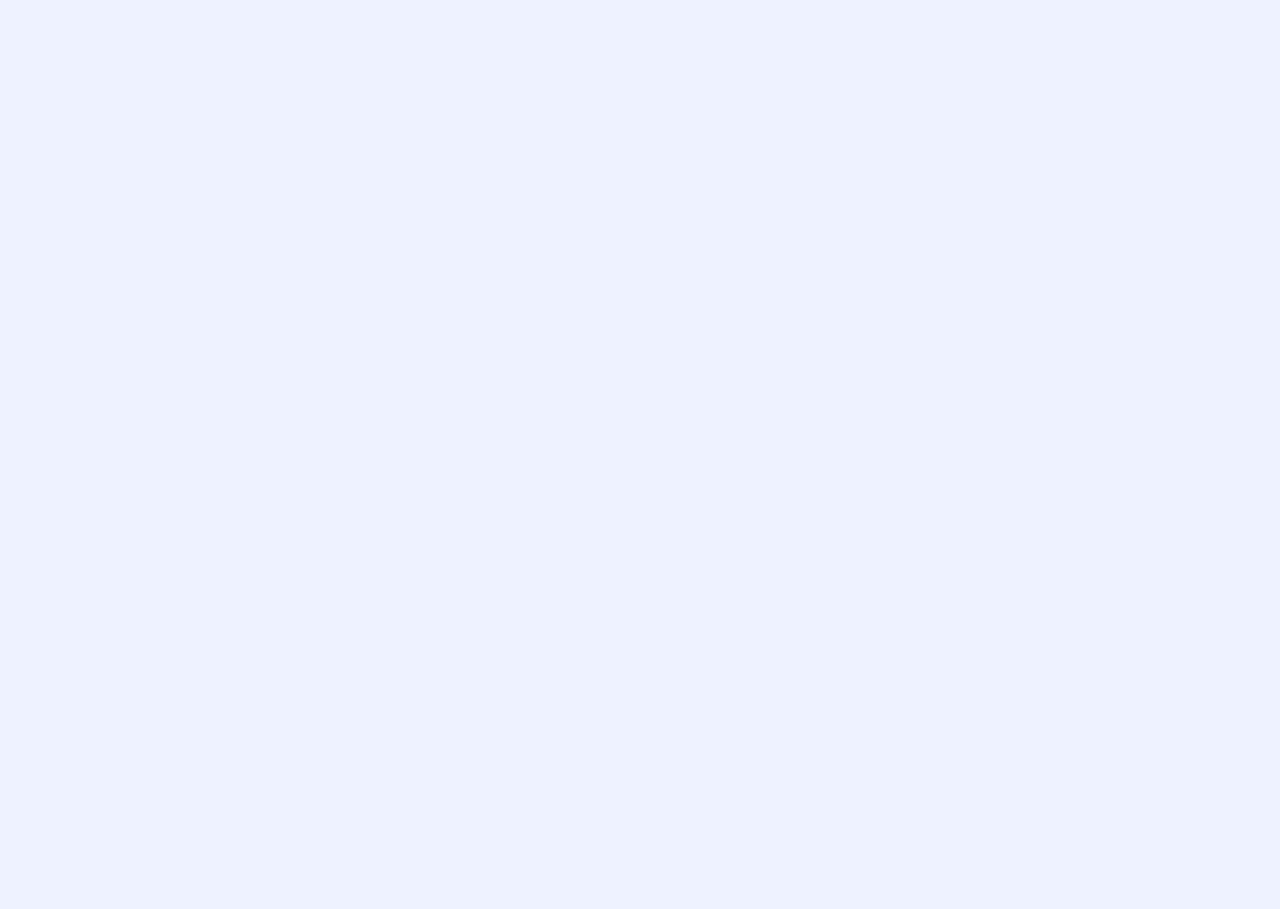
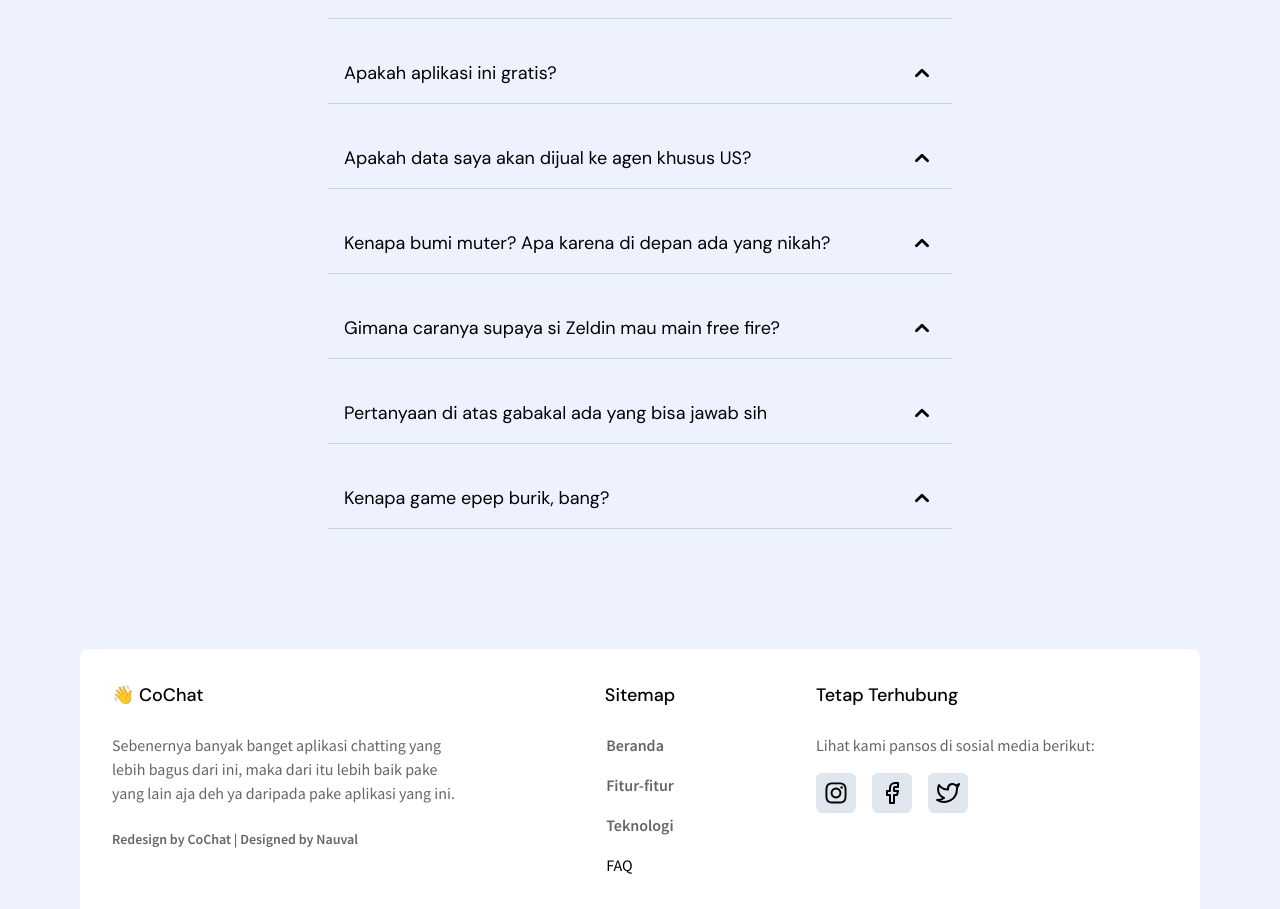
Before and after one commit to ridhoadtyaa/CoChat, a Next.js app: page / in a window 1280 px wide. Shown: the part 2768-3677 px from the top of the page. Before the commit the page ends 2462 px from the top, so only its background shows below. Built offline with nearby package versions, Linux system fonts and the light colour scheme.

Commit message:
feat: add section FAQ and footer

```diff
--- /dev/null
+++ b/components/FAQ/Disclosure.js
@@ -0,0 +1,83 @@
+import { Disclosure } from '@headlessui/react';
+import { ChevronUpIcon } from '@heroicons/react/solid';
+
+const listFaq = [
+  {
+    id: 1,
+    question: 'Apakah aplikasi ini sudah dapat izin dari MUI?',
+    answer:
+      'Lorem ipsum dolor sit amet consectetur adipisicing elit. Delectus minima eligendi consequatur, consequuntur cupiditate facere voluptas accusamus laboriosam officiis eveniet.',
+  },
+  {
+    id: 2,
+    question: 'Apakah aplikasi ini gratis?',
+    answer:
+      'Ya gratis dong, masa aplikasi chat aja berbayar sih. Lo kalo nanya yang bener dong. Bayangin aja kalo aplikasi ini berbayar, masa pas chat lo harus bayar setiap karakter. Kalo lo mau bayar mending pake MMS aja dah.',
+  },
+  {
+    id: 3,
+    question: 'Apakah data saya akan dijual ke agen khusus US?',
+    answer:
+      'Dipikir pikir kok males mikir. Dipikir pikir kok males mikir.Dipikir pikir kok males mikir.Dipikir pikir kok males mikir.Dipikir pikir kok males mikir.Dipikir pikir kok males mikir.Dipikir pikir kok males mikir.Dipikir pikir kok males mikir.',
+  },
+  {
+    id: 4,
+    question: 'Kenapa bumi muter? Apa karena di depan ada yang nikah?',
+    answer:
+      'Lorem ipsum dolor sit amet consectetur adipisicing elit. Delectus minima eligendi consequatur, consequuntur cupiditate facere voluptas accusamus laboriosam officiis eveniet.',
+  },
+  {
+    id: 5,
+    question: 'Gimana caranya supaya si Zeldin mau main free fire?',
+    answer:
+      'Lorem ipsum dolor sit amet consectetur adipisicing elit. Delectus minima eligendi consequatur, consequuntur cupiditate facere voluptas accusamus laboriosam officiis eveniet.',
+  },
+  {
+    id: 6,
+    question: 'Pertanyaan di atas gabakal ada yang bisa jawab sih',
+    answer:
+      'Lorem ipsum dolor sit amet consectetur adipisicing elit. Delectus minima eligendi consequatur, consequuntur cupiditate facere voluptas accusamus laboriosam officiis eveniet.',
+  },
+  {
+    id: 7,
+    question: 'Kenapa game epep burik, bang?',
+    answer:
+      'Lorem ipsum dolor sit amet consectetur adipisicing elit. Delectus minima eligendi consequatur, consequuntur cupiditate facere voluptas accusamus laboriosam officiis eveniet.',
+  },
+];
+
+const DisclosureFaq = () => {
+  return (
+    <div className="w-full pt-16">
+      <div className="w-full max-w-2xl p-2 mx-auto space-y-1">
+        {listFaq.map((faq) => (
+          <Disclosure key={faq.id}>
+            {({ open }) => (
+              <div className={`${open && 'bg-blue-600/80'} p-4 rounded-lg`}>
+                <Disclosure.Button
+                  className={`flex justify-between w-full px-4 pt-1 pb-4 font-['DM_Sans'] md:text-lg text-left ${
+                    open
+                      ? 'text-white border-slate-400'
+                      : 'text-black border-slate-300'
+                  } border-b`}
+                >
+                  <span>{faq.question}</span>
+                  <ChevronUpIcon
+                    className={`${
+                      open ? 'transform rotate-180 text-white' : 'text-black'
+                    } w-7 h-7`}
+                  />
+                </Disclosure.Button>
+                <Disclosure.Panel className="px-4 pt-4 pb-2 text-sm md:text-base text-white">
+                  {faq.answer}
+                </Disclosure.Panel>
+              </div>
+            )}
+          </Disclosure>
+        ))}
+      </div>
+    </div>
+  );
+};
+
+export default DisclosureFaq;
--- /dev/null
+++ b/components/FAQ/index.js
@@ -0,0 +1,23 @@
+import DisclosureFaq from './Disclosure';
+
+const FAQ = () => {
+  return (
+    <section className="py-24" id="faq">
+      <div className="container mx-auto">
+        <div className="text-center">
+          <h2 className="text-2xl md:text-3xl">
+            Pertanyaan Yang Sering Ditanyain
+          </h2>
+          <p className="opacity-60 text-sm mt-2 sm:w-6/12 md:w-6/12 xl:w-5/12 sm:mx-auto lg:text-base">
+            Sebenernya pertanyaan-pertanyaan ini kagak ada yang nanya sih, tapi
+            ya ditaruh sini aja siapa tau lo mau baca kan.
+          </p>
+        </div>
+
+        <DisclosureFaq />
+      </div>
+    </section>
+  );
+};
+
+export default FAQ;
--- /dev/null
+++ b/components/Footer/index.js
@@ -0,0 +1,73 @@
+import { FaInstagram } from 'react-icons/fa';
+import { FiTwitter, FiFacebook } from 'react-icons/fi';
+
+const Footer = () => {
+  return (
+    <footer className="sm:container mx-auto">
+      <div className="bg-white rounded-t-lg p-8 md:flex">
+        <div className="md:w-4/12">
+          <h2 className="font-medium text-lg">👋 CoChat</h2>
+          <p className="opacity-60 mt-6">
+            Sebenernya banyak banget aplikasi chatting yang lebih bagus dari
+            ini, maka dari itu lebih baik pake yang lain aja deh ya daripada
+            pake aplikasi yang ini.
+          </p>
+          <div className="opacity-60 font-semibold text-sm mt-6">
+            Redesign by CoChat | Designed by Nauval
+          </div>
+        </div>
+        <div className="mt-10 md:w-4/12 md:mt-0 md:flex md:flex-col md:items-center">
+          <h2 className="text-lg font-medium">Sitemap</h2>
+          <ul className="mt-6 space-y-4">
+            <li>
+              <a href="#" className="font-semibold opacity-60">
+                Beranda
+              </a>
+            </li>
+            <li>
+              <a href="#fitur" className="font-semibold opacity-60">
+                Fitur-fitur
+              </a>
+            </li>
+            <li>
+              <a href="#teknologi" className="font-semibold opacity-60">
+                Teknologi
+              </a>
+            </li>
+            <li>
+              <a href="#faq" className="font-semibold opacity-60"></a>FAQ
+            </li>
+          </ul>
+        </div>
+        <div className="mt-10 md:w-4/12 md:mt-0">
+          <h2 className="text-lg font-medium">Tetap Terhubung</h2>
+          <p className="opacity-60 mt-6">
+            Lihat kami pansos di sosial media berikut:
+          </p>
+          <div className="flex space-x-4 mt-4">
+            <a
+              href="http://instagram.com/cochat"
+              className="rounded-md bg-slate-300/60 hover:bg-slate-300 transition duration-300 p-2"
+            >
+              <FaInstagram className="text-2xl" />
+            </a>
+            <a
+              href="http://facebook.com/cochat"
+              className="rounded-md bg-slate-300/60 hover:bg-slate-300 transition duration-300 p-2"
+            >
+              <FiFacebook className="text-2xl" />
+            </a>
+            <a
+              href="http://twitter.com/cochat"
+              className="rounded-md bg-slate-300/60 hover:bg-slate-300 transition duration-300 p-2"
+            >
+              <FiTwitter className="text-2xl" />
+            </a>
+          </div>
+        </div>
+      </div>
+    </footer>
+  );
+};
+
+export default Footer;
--- a/components/Navbar.js
+++ b/components/Navbar.js
@@ -1,13 +1,15 @@
 import { useState } from 'react';
 
-const NavItem = ({ children, href, onClick }) => (
+const NavItem = ({ children, href, onClick }) => {
+  return (
     <li
-    className="text-lg text-white transition duration-300 hover:text-blue-200 md:text-black md:hover:text-blue-500"
+      className={`text-lg text-white transition duration-300 hover:text-blue-200 md:text-black md:hover:text-blue-500`}
       onClick={onClick}
     >
       <a href={href}>{children}</a>
     </li>
   );
+};
 
 const Navbar = () => {
   const [offCanvas, setOffCanvas] = useState(false);
--- a/package.json
+++ b/package.json
@@ -9,9 +9,12 @@
 		"lint": "next lint"
 	},
 	"dependencies": {
+		"@headlessui/react": "^1.5.0",
+		"@heroicons/react": "^1.0.6",
 		"next": "12.1.4",
 		"react": "18.0.0",
-		"react-dom": "18.0.0"
+		"react-dom": "18.0.0",
+		"react-icons": "^4.3.1"
 	},
 	"devDependencies": {
 		"autoprefixer": "^10.4.4",
--- a/pages/index.js
+++ b/pages/index.js
@@ -2,6 +2,8 @@ import Hero from '../components/Hero';
 import Feature from '../components/Feature';
 import Navbar from '../components/Navbar';
 import Technology from '../components/Technology';
+import FAQ from '../components/FAQ';
+import Footer from '../components/Footer';
 
 export default function Home() {
   return (
@@ -10,6 +12,8 @@ export default function Home() {
       <Hero />
       <Feature />
       <Technology />
+      <FAQ />
+      <Footer />
     </>
   );
 }
```
Also changed, not shown: 1 other file (tests, documents, lock files or other folders). Lines whose indentation alone changed are shown as unchanged.
